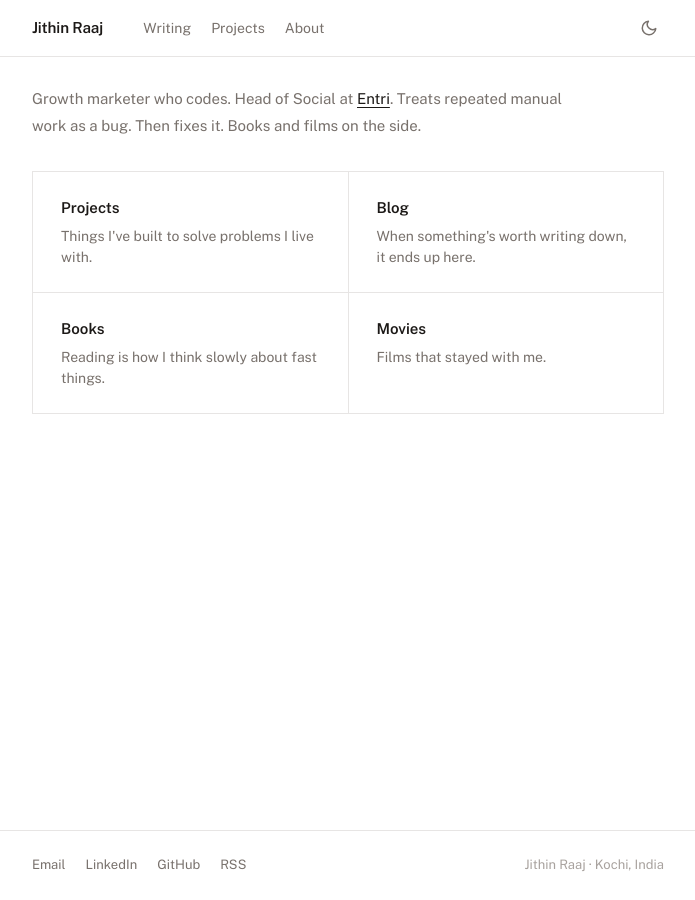
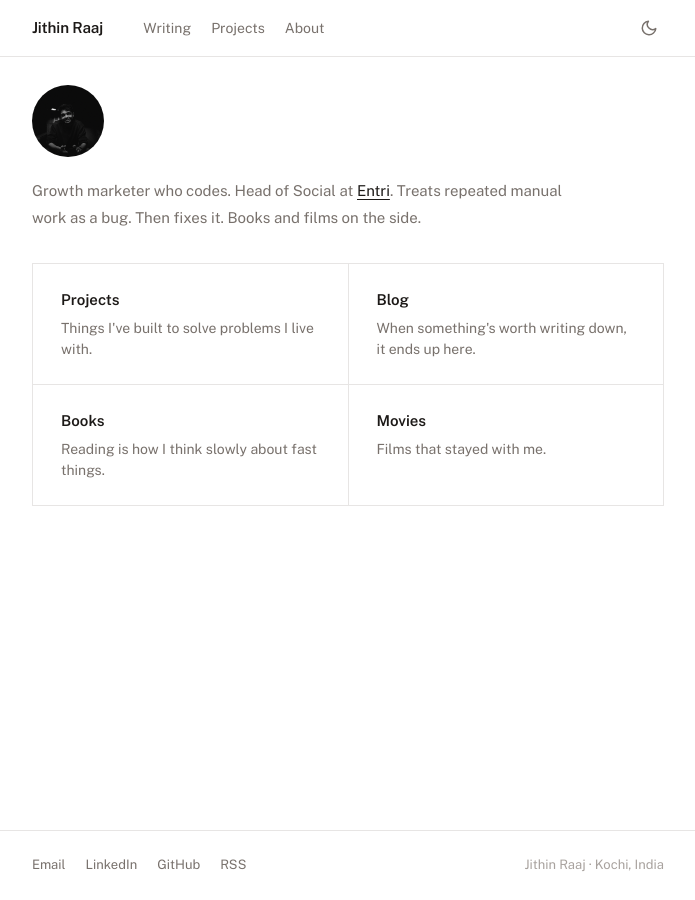
Before and after one commit to jithinrajtk/jithinrajtk.github.io, a Jekyll site: the page built from index.html, in a window 1280 px wide. Shown: the whole page, without its empty margins (292-987 px from the left). Built offline with Jekyll 4.4.1, drawn with Linux system fonts in a browser that asks for light colours.

Commit message:
Add profile photo above bio with hover effect

```diff
--- a/assets/css/main.css
+++ b/assets/css/main.css
@@ -209,6 +209,23 @@ img {
 
 .home-intro {
   margin-bottom: 32px;
+}
+
+.home-photo {
+  width: 72px;
+  height: 72px;
+  border-radius: 50%;
+  object-fit: cover;
+  margin-bottom: 20px;
+  filter: grayscale(20%);
+  transition: transform 0.3s ease, box-shadow 0.3s ease, filter 0.3s ease;
+  cursor: default;
+}
+
+.home-photo:hover {
+  transform: scale(1.05);
+  box-shadow: 0 8px 24px rgba(0,0,0,0.12);
+  filter: grayscale(0%);
 }
 
 .home-bio {
--- a/index.html
+++ b/index.html
@@ -6,6 +6,7 @@ title: Jithin Raaj
 <section class="home">
 
   <div class="home-intro">
+    <img src="/assets/images/profile.png" alt="Jithin Raaj" class="home-photo" />
     <div class="home-bio">
       <p>Growth marketer who codes. Head of Social at <a href="https://entri.app" target="_blank" rel="noopener">Entri</a>. Treats repeated manual work as a bug. Then fixes it. Books and films on the side.</p>
     </div>
```
